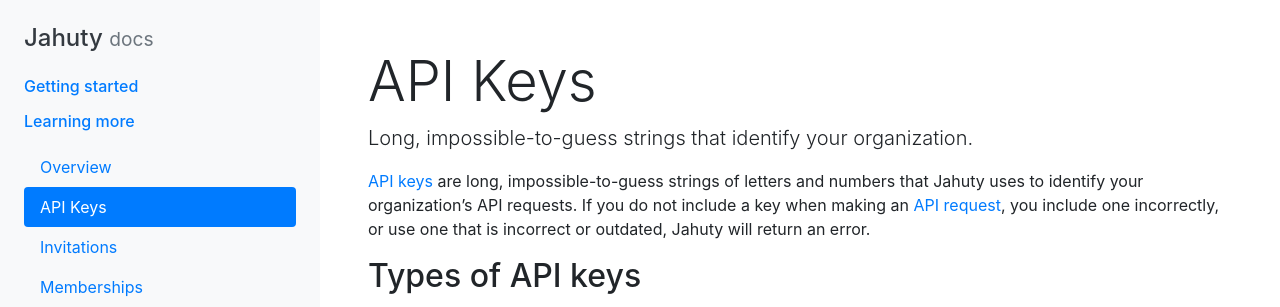
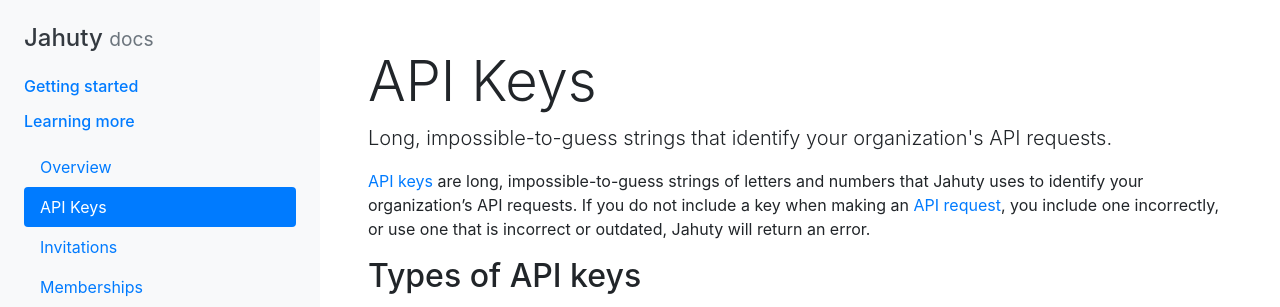
Before and after one commit to jahuty/documentation, a Jekyll site: the page built from components/api-keys.md, in a window 1280 px wide. Shown: the top 307 px of the page. Built offline with Jekyll 4.4.1, drawn with Linux system fonts in a browser that asks for light colours; nearby versions of some CDN libraries.

Commit message:
Fix lead

```diff
--- a/components/api-keys.md
+++ b/components/api-keys.md
@@ -4,7 +4,7 @@ description : Learning more about API keys.
 keywords    : [manage, api, key]
 category    : components
 ---
-{% include heading.html title="API Keys" lead="Long, impossible-to-guess strings that identify your organization." %}
+{% include heading.html title="API Keys" lead="Long, impossible-to-guess strings that identify your organization's API requests." %}
 
 [API keys](https://en.wikipedia.org/wiki/Application_programming_interface_key) are long, impossible-to-guess strings of letters and numbers that Jahuty uses to identify your organization's API requests. If you do not include a key when making an [API request](/api#authentication), you include one incorrectly, or use one that is incorrect or outdated, Jahuty will return an error.
 
```
